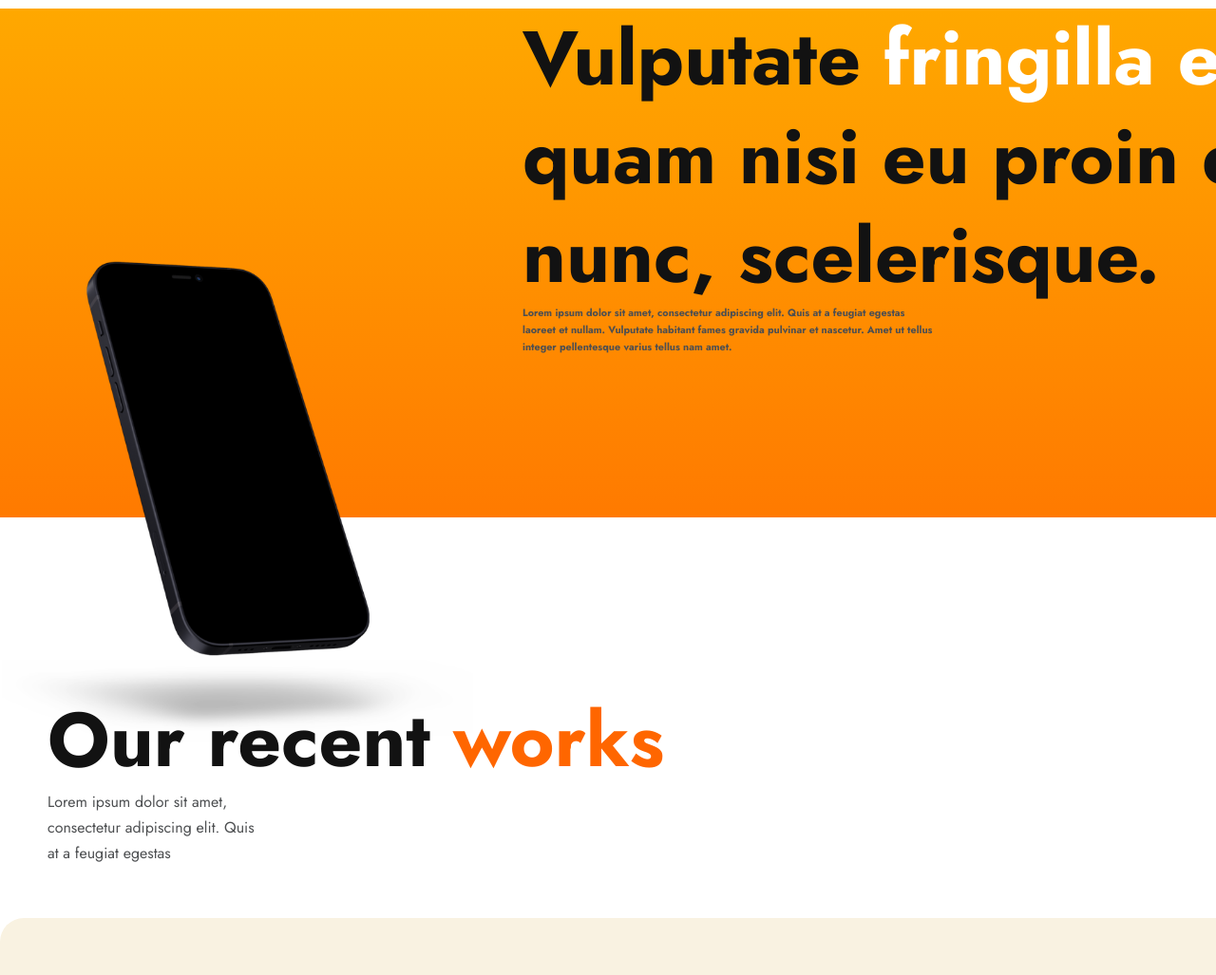
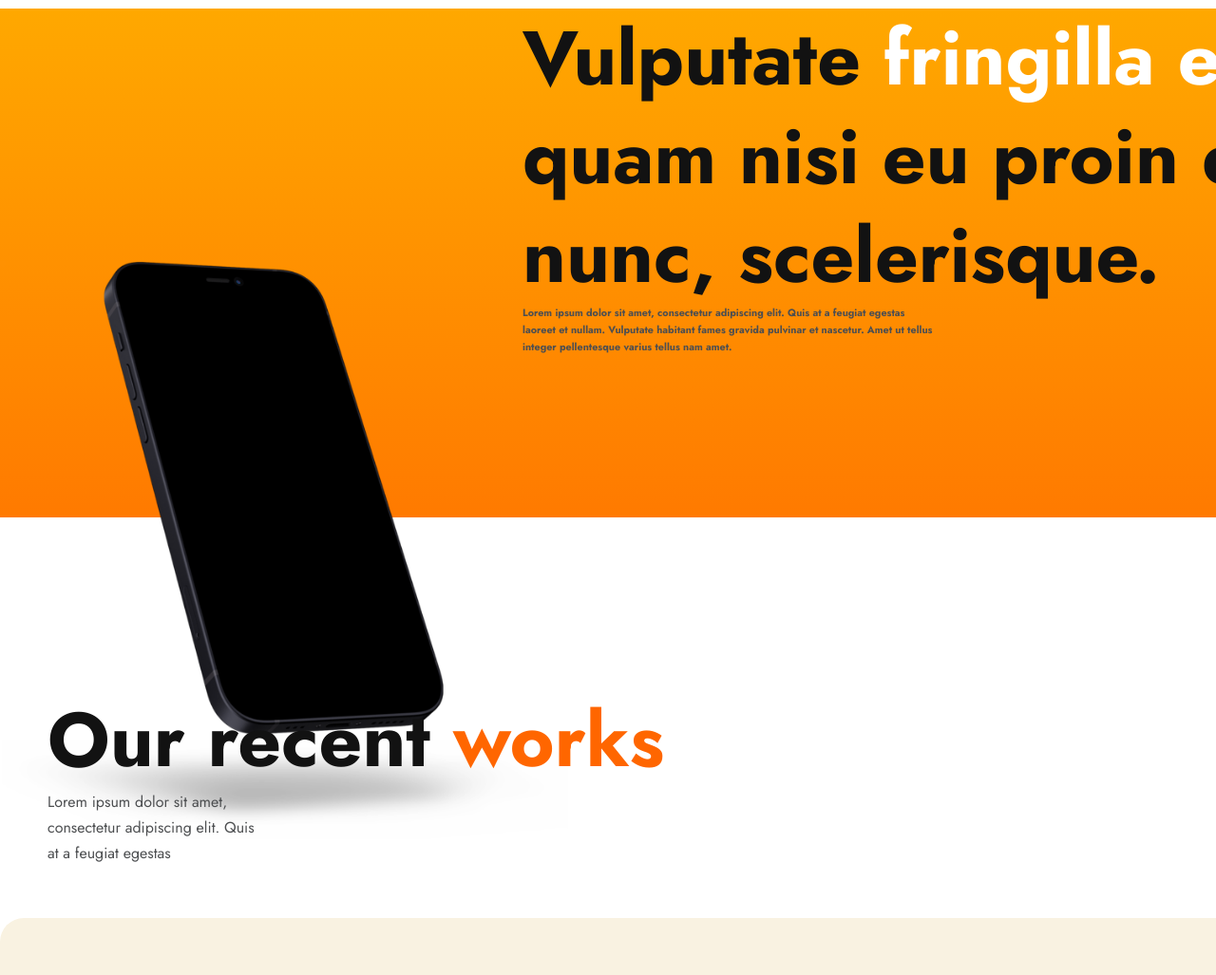
Before and after one commit to Tofulicious22/Cologic.github.io, a website: page index.html in a window 1280 px wide. Shown: the part 4615-5642 px from the top of the page at 95% size. Drawn offline with nearby package versions, Linux system fonts and the light colour scheme.

Commit message:
Update index.html

```diff
--- a/index.html
+++ b/index.html
@@ -382,7 +382,7 @@
               Vulputate habitant fames gravida pulvinar et nascetur. Amet ut tellus<br> integer pellentesque varius tellus nam amet. </h6>
 
 
-              <img src="./assets/images/ABOUT-US_7.png" width="500" height="700" style="margin-top:-100px">
+              <img src="./assets/images/ABOUT-US_7.png" width="600" height="800" style="margin-top:-100px">
 
 	      </div>
 
```
